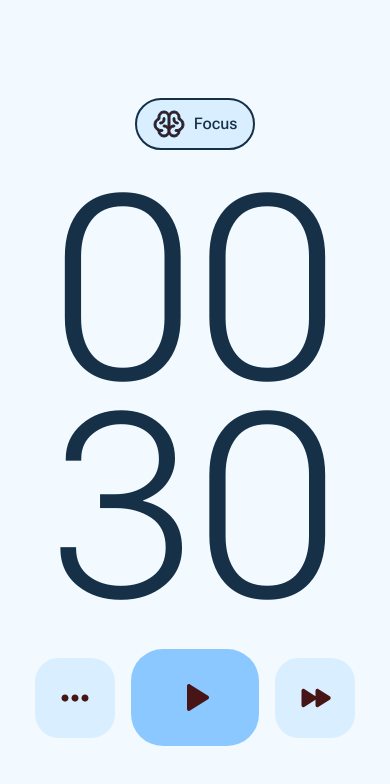
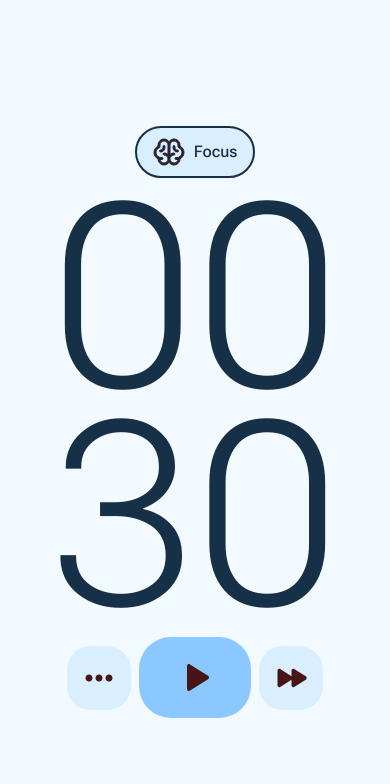
Before and after one commit to sbnoone/pomo, a React (Vite) app: page / in a window 390 px wide. Shown: the top 784 px of the page. Built offline with nearby package versions, Linux system fonts and the light colour scheme.

Commit message:
update mobile desigh

```diff
--- a/src/App.tsx
+++ b/src/App.tsx
@@ -64,14 +64,14 @@ function App() {
 				isOpen={isModalOpen}
 			/>
 			<div className='max-w-[340px] px-[10px] m-auto flex-grow'>
-				<div className='flex items-center flex-col gap-y-[32px]'>
+				<div className='flex items-center flex-col gap-y-3 md:gap-y-8'>
 					<Chip variant={TIMER_STATES[state]} />
 					<Timer
 						onComplete={onTimerComplete}
 						isPlaying={isPlaying}
 						initialTimeInSeconds={initialTimeInSeconds}
 					/>
-					<div className='flex items-center gap-x-4'>
+					<div className='flex items-center gap-x-2 xs:gap-x-4'>
 						<Button
 							size='md'
 							variant='secondary'
--- a/src/components/button.tsx
+++ b/src/components/button.tsx
@@ -14,8 +14,8 @@ export const Button: FC<ButtonProps> = ({ size, variant, children, ...props }) =
 				'text-blue-900 dark:text-blue-50 dark:[&>svg_path]:stroke-blue-50 dark:[&>svg_path]:fill-blue-50 transition-colors',
 				{
 					'rounded-sm p-2': size === 'sm',
-					'rounded-md p-6': size === 'md',
-					'rounded-lg px-12 py-8': size === 'lg',
+					'rounded-md p-4 xs:p-6': size === 'md',
+					'rounded-lg px-10 py-6 xs:px-12 xs:py-8': size === 'lg',
 					'bg-blue-600 hover:bg-blue-700 active:bg-blue-800': variant === 'primary',
 					'bg-blue-100 hover:bg-blue-200 active:bg-blue-300': variant === 'secondary',
 					'bg-transparent': variant === 'transparent',
--- a/src/components/settings-modal.tsx
+++ b/src/components/settings-modal.tsx
@@ -9,7 +9,7 @@ import { useTheme } from '../hooks/use-theme'
 import { MAX_TIME_IN_SECONDS, MIN_TIME_IN_SECONDS } from '../app-constants'
 import { useSettings } from '../store/settings'
 
-export const SettingsModal: FC<{ closeModal: () => void; isOpen?: boolean }> = ({
+export const SettingsModal: FC<{ closeModal: () => void; isOpen: boolean }> = ({
 	closeModal,
 	isOpen,
 }) => {
@@ -67,6 +67,7 @@ export const SettingsModal: FC<{ closeModal: () => void; isOpen?: boolean }> = (
 								<li className='px-6 h-16 flex justify-between items-center'>
 									<p>Focus length (s)</p>
 									<InputNumber
+										step={1}
 										value={focusLength}
 										min={MIN_TIME_IN_SECONDS}
 										max={MAX_TIME_IN_SECONDS}
@@ -76,6 +77,7 @@ export const SettingsModal: FC<{ closeModal: () => void; isOpen?: boolean }> = (
 								<li className='px-6 h-16 flex justify-between items-center'>
 									<p>Short break length (s)</p>
 									<InputNumber
+										step={1}
 										value={shortBreakLength}
 										min={MIN_TIME_IN_SECONDS}
 										max={MAX_TIME_IN_SECONDS}
@@ -85,6 +87,7 @@ export const SettingsModal: FC<{ closeModal: () => void; isOpen?: boolean }> = (
 								<li className='px-6 h-16 flex justify-between items-center'>
 									<p>Long break length (s)</p>
 									<InputNumber
+										step={1}
 										value={longBreakLength}
 										min={MIN_TIME_IN_SECONDS}
 										max={MAX_TIME_IN_SECONDS}
--- a/src/components/timer.tsx
+++ b/src/components/timer.tsx
@@ -54,7 +54,7 @@ export const Timer: FC<{
 		return () => {
 			cancelAnimationFrame(rafId)
 		}
-	}, [isPlaying])
+	}, [isPlaying, onComplete])
 
 	const [min, sec] = formatSecondsToMinSec(timer)
 
--- a/tailwind.config.js
+++ b/tailwind.config.js
@@ -45,6 +45,9 @@ export default {
 				md: '24px',
 				lg: '32px',
 			},
+			screens: {
+				xs: '400px',
+			},
 		},
 	},
 	plugins: [],
```
